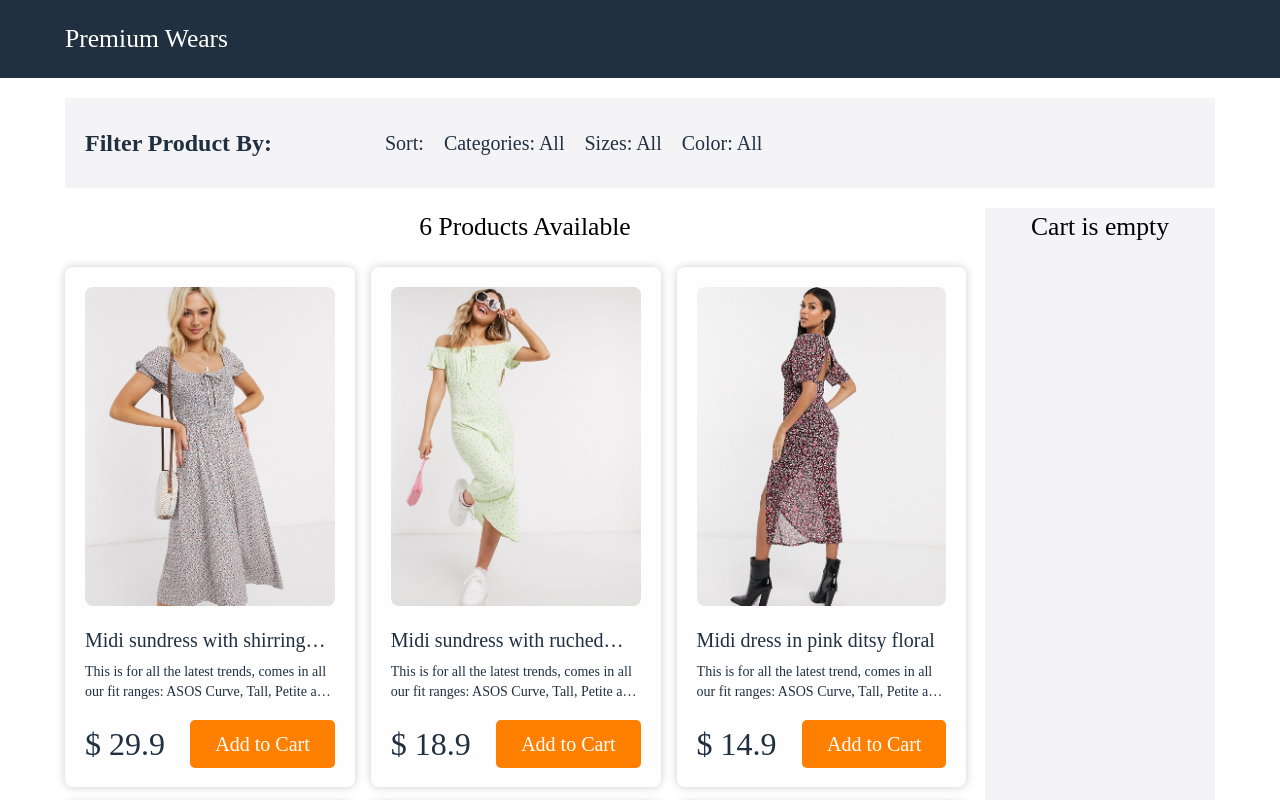
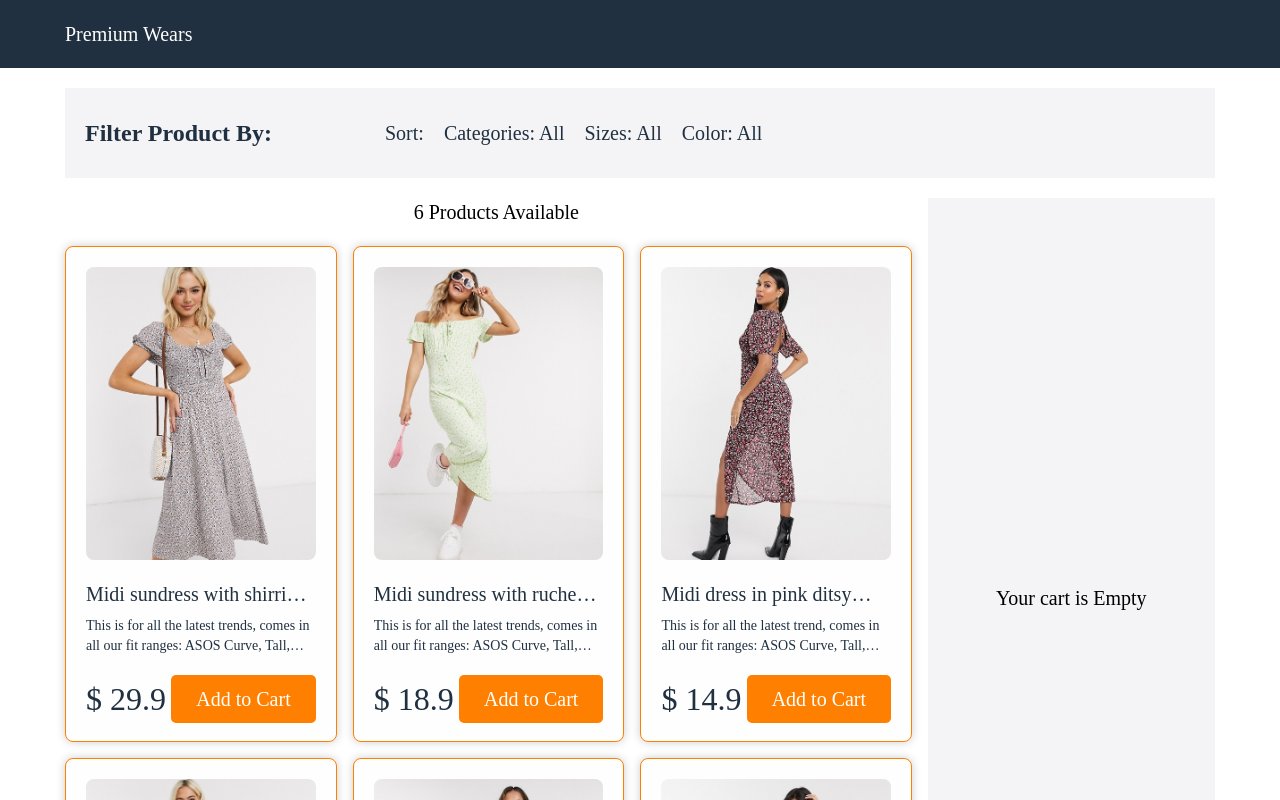
Before and after one commit to presh-codlin/React_shopping_cart, a React (Vite) app: page / in a window 1280 px wide. Shown: the top 800 px of the page. Built offline with nearby package versions, Linux system fonts and the light colour scheme.

Commit message:
created cart component

```diff
--- a/src/App.jsx
+++ b/src/App.jsx
@@ -2,13 +2,18 @@ import {React, useState, useEffect} from 'react';
 import ProductList from './components/ProductList.jsx';
 import FilterComponent from './components/FilterComponent.jsx';
 import products from './products.js';
+import CartComponent from './components/CartComponent.jsx';
 
 function App() {
+  const localStore = localStorage.getItem("cartItem") ? JSON.parse(localStorage.getItem("cartItem")) : [];
   const [productData, setProductData] = useState(products);
   const [size, setSize] = useState("All");
   const [category, setCategory] = useState("All");
   const [color, setColor] = useState("All");
   const [sort, setSort] = useState("");
+  const [cart, setCart] = useState(localStore);
+  const [showCart, setShowCart] = useState(false);
+  const [warning, setWarning] = useState(false);
 
  const handleSortFilterChange = (sortedProducts, selectedSort) => {
    if(selectedSort === ""){
@@ -46,33 +51,89 @@ function App() {
     setColor(selectedColor);
  }
 
+ const handleAddTocart = (item) => {
+   console.log(item);
+   let isInCart = false;
+   cart.forEach((product) => {
+     if (item._id === product._id){
+       isInCart = true;
+     }
+   })
+   if(isInCart){
+     setWarning(true);
+     setTimeout(()=>{
+       setWarning(false);
+     }, 2000);
+     return;
+   }
+   setCart([...cart, item]);
+   localStorage.setItem("cartItem", JSON.stringify([...cart, item]));
+ }
+
+ const handleRemoveItem = (id) => {
+   const newCart = cart.filter((item) => item._id !== id);
+   setCart(newCart);
+   localStorage.setItem("cartItem", JSON.stringify(newCart));
+ }
+
+ const handleClearCart = () =>{
+   const empty = [];
+   setCart(empty);
+   localStorage.setItem("cartItem", JSON.stringify(empty));
+ }
+
+ const handleQuantityChange = (item, d) => {
+   let ind = -1;
+    cart.forEach((data, index) => {
+      if(data._id === item._id){
+        ind = index;
+      }
+    });
+    const tempArr = cart;
+    tempArr[ind].quantity += d;
+    if(tempArr[ind].quantity === 0){
+      tempArr[ind].quantity = 1;
+    }
+    setCart([...tempArr]);
+ }
+
+ const toggleCart = () => {
+   setShowCart(!showCart);
+ }
+
   return (
     <div className="w-[100vw] min-h-[99vh] flex flex-wrap">
-      <header className="text-white-50 bg-blue-500 flex w-[100vw] justify-center items-center p-5">
-        <div className="w-[100%] laptop:max-w-[980px] desktop:max-w-[1150px] flex items-center h-[100%]">
+      <header className="text-white-50 bg-blue-500 flex w-[100vw] justify-center items-center p-3 laptop:p-5">
+        <div className="w-[100%] laptop:max-w-[980px] desktop:max-w-[1150px] flex items-center justify-between h-[100%] text-xl">
           <a href="/">Premium Wears</a>
+          <span onClick={()=>toggleCart()} className={showCart ? "px-[18px] py-[5px] text-orange-300 text-xl laptop:hidden" : "px-[18px] py-[5px] text-white-50 text-xl laptop:hidden"}>Cart</span>
         </div>
       </header>
-      <div className="w-[100%] h-[100vh] overflow-scroll flex flex-col items-center bg-white-50 p-5">
+      <div className="w-[100%] h-[100vh] overflow-auto flex flex-col items-center bg-white-50 p-5">
         <div className="laptop:max-w-[980px] desktop:max-w-[1150px] w-[100%] flex flex-wrap h-[100vh]">
           <nav className="bg-white-100 laptop:ml-0 w-[100%] h-[90px] flex flex-col justify-center md:flex-row laptop:flex-row md:items-center laptop:row-gap-5 laptop:justify-between mb-5 px-5 pt-3 pb-0 md:pb-3">
             <h4 className="text-left text-blue-500 text-xl laptop:text-2xl font-bold w-[100%] max-w-[300px]">Filter Product By:</h4>
             <FilterComponent count={productData.length} size={size} productData={products} productSort={productData} onSizeFilterChange={handleSizeFilterChange} category={category} onCategoryFilterChange={handleCategoryFilterChange} color={color} onColorFilterChange={handleColorFilterChange} sort={sort} onSortFilterChange={handleSortFilterChange} />
           </nav>
-          <main className="h-100 flex w-100 laptop:w-[80%] flex-col items-center">
-            <h1 className="mb-5 text-left">{productData.length } {productData.length === 1 ? "Product" : "Products"} Available</h1>
+          <main className="h-100 flex w-100 laptop:w-[75%] flex-col items-center">
+            <h1 className="mb-5 text-left text-xl">{productData.length } {productData.length === 1 ? "Product" : "Products"} Available</h1>
             <div className="w-[100%] flex flex-col items-center mb-5">
               {
-                productData.length === 0 ? <div>Product Not Available at the moment</div> : <ProductList data={productData}/>
+                productData.length === 0 ? <div>Product Not Available at the moment</div> : <ProductList data={productData} onAddToCart={handleAddTocart}/>
               }
             </div>
           </main>
-          <aside className="bg-white-100 sm:fixed sm:top-[75px] w-[250px] sm:right-[-500px] h-[100%] laptop:mr-0 flex laptop:w-[20%] flex-col items-center">
-            Cart is empty
+          <aside className={showCart ? "bg-white-100 sm:fixed sm:top-[0px] w-[250px] sm:left-[0px] h-[100%] laptop:mr-0 flex laptop:w-[25%] flex-col items-center p-3 gap-3 overflow-auto sm:border-[1px]" : "bg-white-100 sm:fixed sm:top-[0px] w-[250px] sm:left-[-500px] h-[100%] laptop:mr-0 flex laptop:w-[25%] flex-col items-center p-3 gap-3 overflow-auto"}>
+            {
+              cart.length === 0 ? <div className="w-[100%] h-[100%] flex items-center justify-center text-white-[#797979] text-xl">Your cart is Empty</div> : <CartComponent cart={cart} onRemoveItem={handleRemoveItem} onQuantityChange={handleQuantityChange} onClearCart={handleClearCart}/>
+            }
+            {
+              warning && <div className="text-[16px] w-[max-centent] py-[10px] px-[12px] z-[900] rounded-tl-[4px] rounded-bl-[4px] bg-red-500 text-white-50 border-[1px] border-white-150 flex items-center justify-center fixed top-[50px] right-0">Warning: Product already exist in Cart</div>
+            }
           </aside>
         </div>
       </div>
-      <footer className="text-white-50 bg-blue-500 flex w-[100vw] justify-center items-center p-5 sm:py-3 mb-0">
+      <footer className="text-white-50 text-xl bg-blue-500 flex w-[100vw] justify-center items-center laptop:p-5 py-3 mb-0">
         All Rights Reserved
       </footer>
     </div>
--- /dev/null
+++ b/src/components/CartComponent.jsx
@@ -0,0 +1,56 @@
+import {React, useState, useEffect} from 'react';
+
+function CartComponent({ cart, onRemoveItem, onQuantityChange, onClearCart }) {
+
+  const [price, setPrice] = useState(0);
+
+  const handlePrice = () => {
+    let totalPrice = cart.reduce((a,c) => a + c.price * c.quantity, 0);
+    setPrice(totalPrice);
+  }
+  useEffect(()=>{
+    handlePrice();
+  });
+
+  return(
+    <div className="w-[100%] flex flex-col items-center gap-3">
+      <div className="text-center text-xl text-blue-500">You have { cart.length } {cart.length > 1 ? "Products" : "Product"} Available in cart</div>
+      <div className="w-[100%] flex flex-col items-center gap-3 py-3">
+        {
+          cart.map((cItem) => {
+            return(
+              <li key={cItem._id} className="list-none">
+                <div className="w-[100%] px-5 py-3 rounded-[8px] shadow-[0px_0px_10px_rgba(0,0,0,0.2)] bg-white-150 overflow-hidden border-[1.5px] border-orange-300 gap-3">
+                  <div className="w-[100%] h-[70px] flex items-center">
+                    <img src={cItem.image} alt="product_image" className="w-[25%] h-[60px] rounded-[8px]"/>
+                    <div className="w-[75%] flex flex-col items-center justify-center pl-3 h-[100%]">
+                      <h4 className="text-[16px] text-blue-500 font-medium mb-2 line-clamp-1 hover:text-orange-300">{cItem.title}</h4>
+                      <div className="w-[100%] flex items-center">
+                        <button onClick={()=>onQuantityChange(cItem, -1)} className="w-[28%] text-[16px] h-[23px] text-blue-500 text-center border-[1px] border-[#797979] rounded-[4px] flex items-center justify-center">-</button>
+                        <span className="w-[44%] text-[16px] text-blue-500 text-center flex items-center justify-center">{cItem.quantity}</span>
+                        <button onClick={()=>onQuantityChange(cItem, +1)} className="w-[28%] text-[16px] h-[23px] text-blue-500 text-center border-[1px] border-[#797979] rounded-[4px] flex items-center justify-center">+</button>
+                      </div>
+                    </div>
+                  </div>
+                  <div className="w-[100%] h-[35px] flex justify-between items-center">
+                    <div className="flex items-center w-[50%] text-[16px] laptop:text-[1rem] text-blue-500 font-medium">$ {cItem.price * cItem.quantity}</div>
+                    <button onClick={() => onRemoveItem(cItem._id)} className="flex items-center justify-center w-[50%] text-sm laptop:text-sm text-white-50 rounded-[5px] px-[20px] py-[5px] bg-orange-300 hover:text-orange-300 hover:bg-white-50 hover:border-[1.5px] hover:border-orange-300">Remove</button>
+                  </div>
+                </div>
+              </li>
+            )
+          })
+        }
+      </div>
+      <div className="w-[100%]">
+        <h6 className="w-[100%] flex justify-between items-center h-[40px] text-xl"><span>Total:</span><span>$ {price}</span></h6>
+        <div className="w-[100%] flex justify-between items-center h-[40px]">
+          <button onClick={()=>onClearCart()} className="text-xl laptop:text-xl text-white-50 rounded-[5px] px-[20px] py-[5px] bg-orange-300 hover:text-orange-300 hover:bg-white-50 hover:border-[1.5px] hover:border-orange-300">π</button>
+          <button className="text-xl laptop:text-xl text-white-50 w-[70%] rounded-[5px] px-[15px] py-[5px] bg-orange-300 hover:text-orange-300 hover:bg-white-50 hover:border-[1.5px] hover:border-orange-300">Checkout</button>
+        </div>
+      </div>
+    </div>
+  )
+}
+
+export default CartComponent;
--- a/src/components/FilterComponent.jsx
+++ b/src/components/FilterComponent.jsx
@@ -69,7 +69,7 @@ function FilterComponent({ productData, size, onSizeFilterChange, category, onCa
 
 
   return (
-    <div className="w-[100%] h-[100%] flex items-center">
+    <div className="w-[100%] h-[100%] flex items-center overflow-auto">
       <div className="flex gap-5 items-center h-[100%] text-xl text-blue-500 font-medium relative">
         <div className="flex gap-2 items-center text-xl text-blue-500 font-medium relative w-[max-content]">
           <button className="text-blue-500 text-xl" onClick={()=>handleSortDropdown()}>Sort: {sort}</button>
--- a/src/components/ProductList.jsx
+++ b/src/components/ProductList.jsx
@@ -1,21 +1,21 @@
 import {React} from 'react';
 
-function ProductList({ data }){
+function ProductList({ data, onAddToCart }){
   return(
     <div className="w-[100%] grid grid-cols-[100%] laptop:grid-cols-[minmax(300px,_48%)_minmax(300px,_48%)] desktop:grid-cols-[minmax(250px,_31.5%)_minmax(270px,_31.5%)_minmax(270px,_31.5%)] gap-4">
       {data.map((item) => {
         return(
           <li key={item._id} className="list-none">
-            <div className="w-[100%] p-5 rounded-[8px] shadow-[0px_0px_10px_rgba(0,0,0,0.2)] bg-white-150 overflow-hidden">
+            <div className="w-[100%] p-5 rounded-[8px] shadow-[0px_0px_10px_rgba(0,0,0,0.2)] bg-white-150 overflow-hidden border-[1.5px] border-orange-300">
               <a href="/" className="w-[100%]">
                 <img src={item.image} alt="product_image" className="w-[100%] mb-5 rounded-[8px]"/>
                 <h4 className="text-xl text-blue-500 font-medium mb-2 line-clamp-1 hover:text-orange-300">{item.title}</h4>
                 <p className="text-sm text-blue-500 font-normal mb-5 line-clamp-2">{item.description}</p>
-                <div className="w-[100%] h-[45px] flex justify-between items-center">
-                  <div className="text-[18px] laptop:text-[2rem] text-blue-500 font-medium">$ {item.price}</div>
-                  <button className="text-[14px] laptop:text-xl text-white-50 rounded-[5px] px-[25px] py-[10px] bg-orange-300">Add to Cart</button>
-                </div>
               </a>
+              <div className="w-[100%] h-[45px] flex justify-between items-center">
+                <div className="text-[18px] laptop:text-[2rem] text-blue-500 font-medium">$ {item.price}</div>
+                <button onClick={() => onAddToCart(item)} className="text-[14px] laptop:text-xl text-white-50 rounded-[5px] px-[25px] py-[10px] bg-orange-300 hover:text-orange-300 hover:bg-white-50 hover:border-[1.5px] hover:border-orange-300">Add to Cart</button>
+              </div>
             </div>
           </li>
         )
```
Also changed, not shown: src/products.js (+12 -6 lines).
